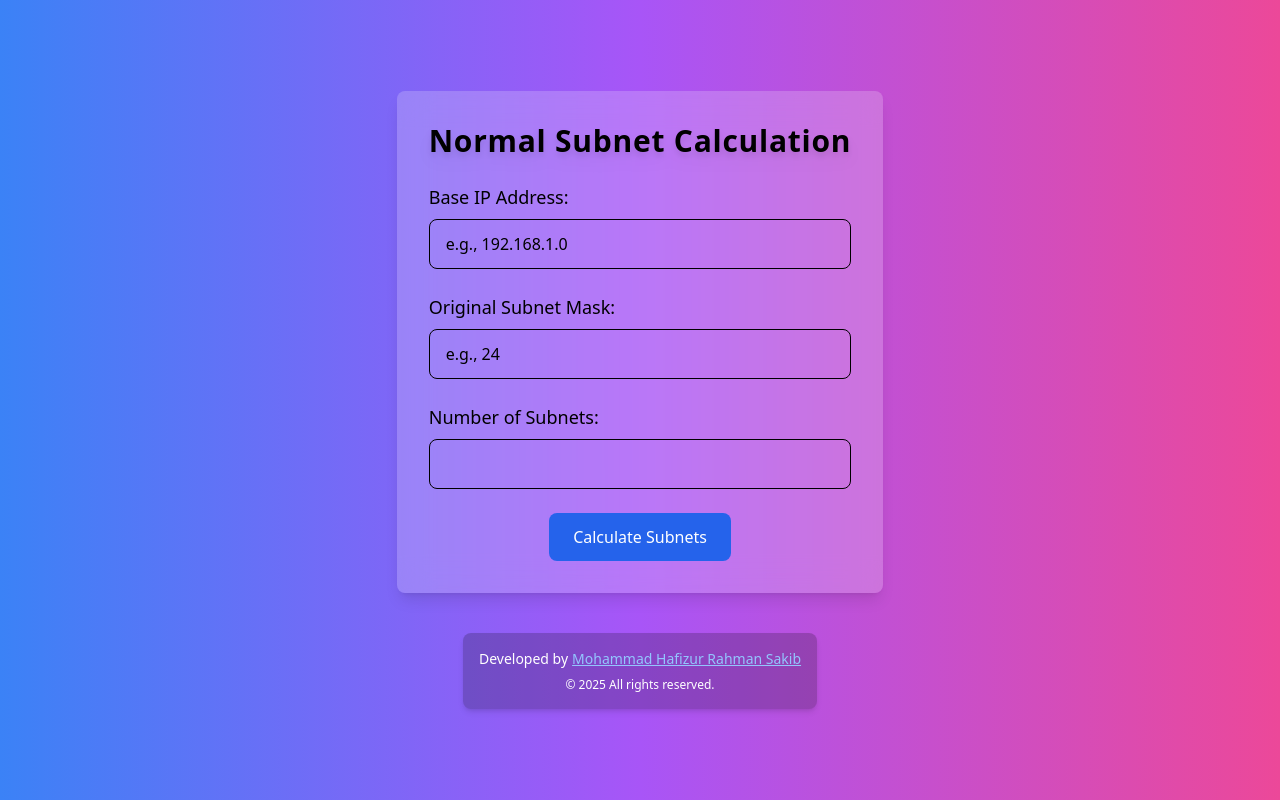
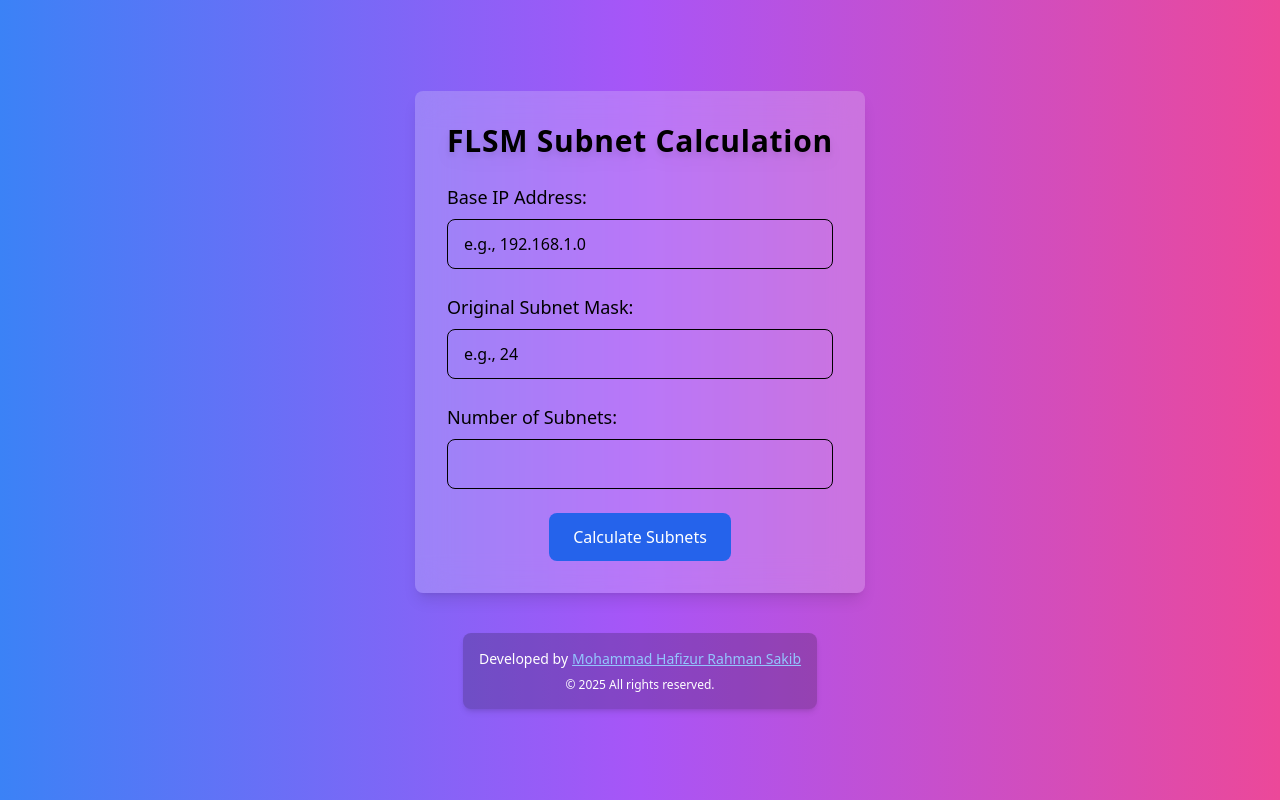
Before and after one commit to Hafiz-Sakib/Subnet-Genie, a React (Create React App) app: page /normal-subnet in a window 1280 px wide. Built offline with nearby package versions, Linux system fonts and the light colour scheme.

Commit message:
Update subnet calculation terminology from 'Normal' to 'FLSM' for consistency

```diff
--- a/src/App.js
+++ b/src/App.js
@@ -13,7 +13,7 @@ function App() {
             to="/normal-subnet"
             className="block px-6 py-3 bg-blue-600 hover:bg-blue-700 text-white rounded-lg shadow-md hover:shadow-xl transition-all duration-300 transform hover:-translate-y-1"
           >
-            Normal Subnet Calculation
+            FLSM Subnet Calculation
           </Link>
           <Link
             to="/vlsm-subnet"
--- a/src/NormalSubnetForm.js
+++ b/src/NormalSubnetForm.js
@@ -41,7 +41,7 @@ function NormalSubnetForm() {
     <div className="min-h-screen flex flex-col items-center justify-center bg-gradient-to-r from-blue-500 via-purple-500 to-pink-500 text-white">
       <div className="max-w-xl mx-auto p-8 bg-white bg-opacity-20 rounded-lg shadow-lg backdrop-blur-lg space-y-6">
         <h2 className="text-3xl font-extrabold text-center tracking-wide text-black drop-shadow-lg">
-          Normal Subnet Calculation
+          FLSM Subnet Calculation
         </h2>
         <form onSubmit={handleSubmit} className="space-y-6">
           <div>
--- a/src/NormalSubnetResult.js
+++ b/src/NormalSubnetResult.js
@@ -26,7 +26,7 @@ function NormalSubnetResult() {
     <div className="min-h-screen flex items-center justify-center bg-white p-6">
       <div className="max-w-6xl w-full p-8 rounded-lg shadow-2xl bg-white">
         <h2 className="text-4xl font-bold text-center text-gray-800 mb-12">
-          Subnet Calculation Results
+          FLSM Subnet Calculation Results
         </h2>
 
         {subnets.length > 0 ? (
```
